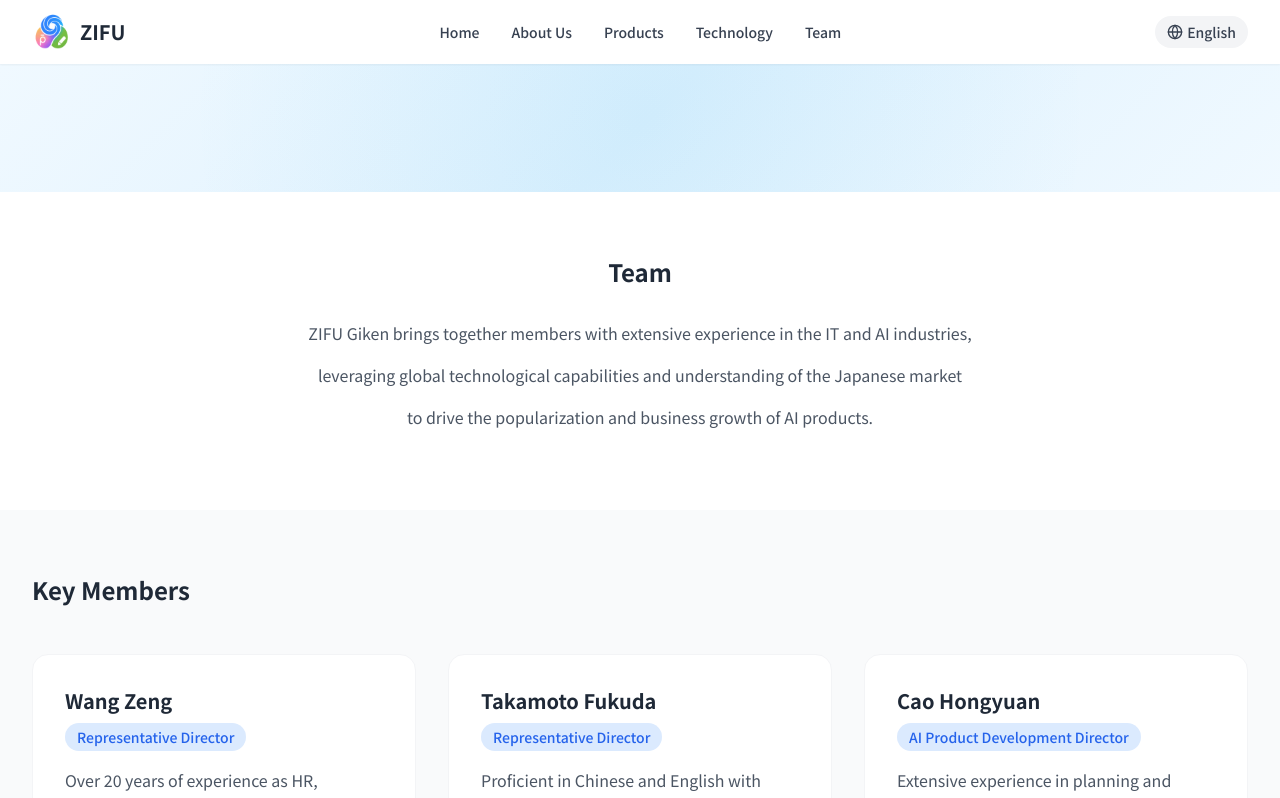
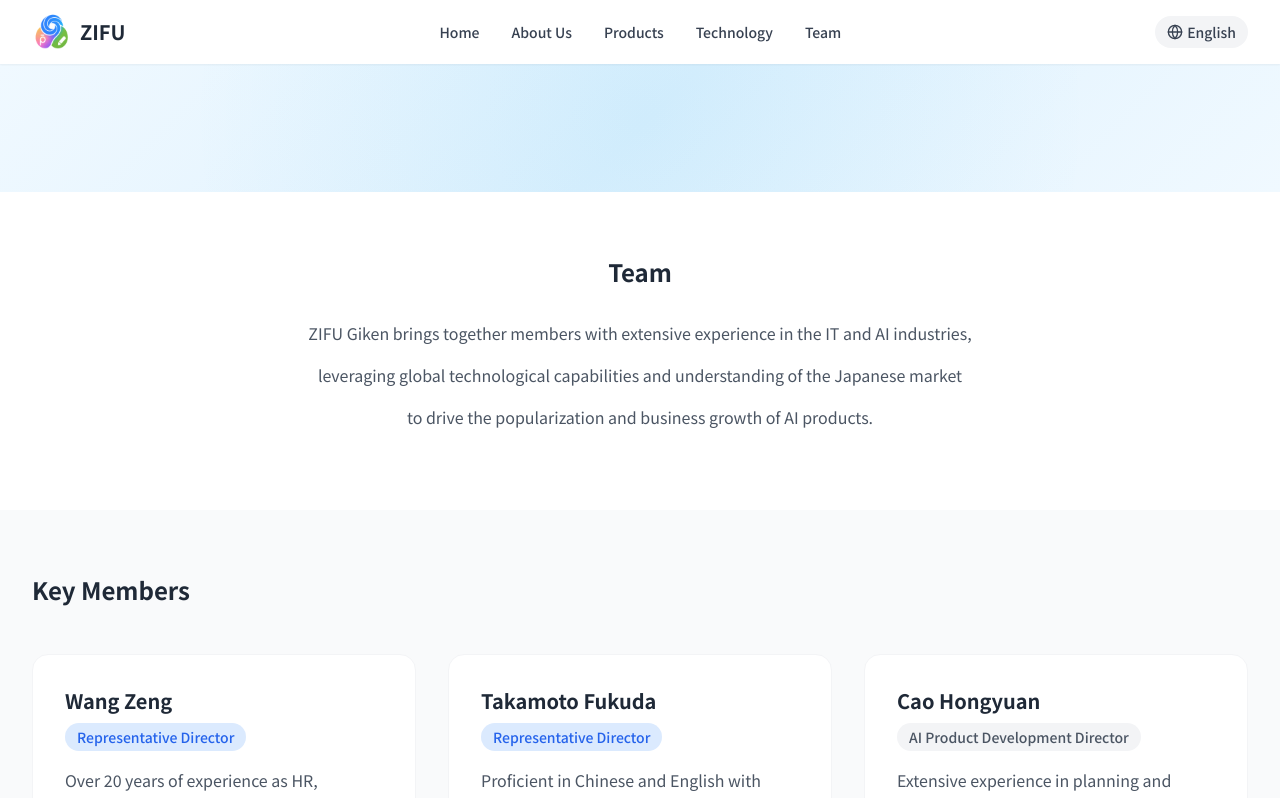
Before and after one commit to Raymond-Yang1102/zf-nexus-ai, a Vue app: page /ja/team in a window 1280 px wide. Shown: the top 798 px of the page. Built offline with nearby package versions, Linux system fonts and the light colour scheme.

Commit message:
终版提交（四）

```diff
--- a/src/views/Team.vue
+++ b/src/views/Team.vue
@@ -27,7 +27,8 @@
             <div v-for="(member, index) in teamData.members.items" :key="index"
               class="p-8 rounded-2xl bg-white border border-gray-100 hover:border-blue-200 hover:shadow-lg transition-all duration-300">
               <h3 class="text-xl font-bold text-gray-800 mb-2">{{ member.name }}</h3>
-              <span class="inline-block px-3 py-1 bg-blue-100 text-blue-600 text-sm font-medium rounded-full mb-4">{{
+              <span class="inline-block px-3 py-1 text-sm font-medium rounded-full mb-4"
+                :class="member.title.includes('AI') ? 'bg-gray-100 text-gray-600' : 'bg-blue-100 text-blue-600'">{{
                 member.title }}</span>
               <div class="prose prose-sm text-gray-600 leading-relaxed">
                 <p v-for="(paragraph, pIndex) in member.bio" :key="pIndex" class="mb-2">
```
